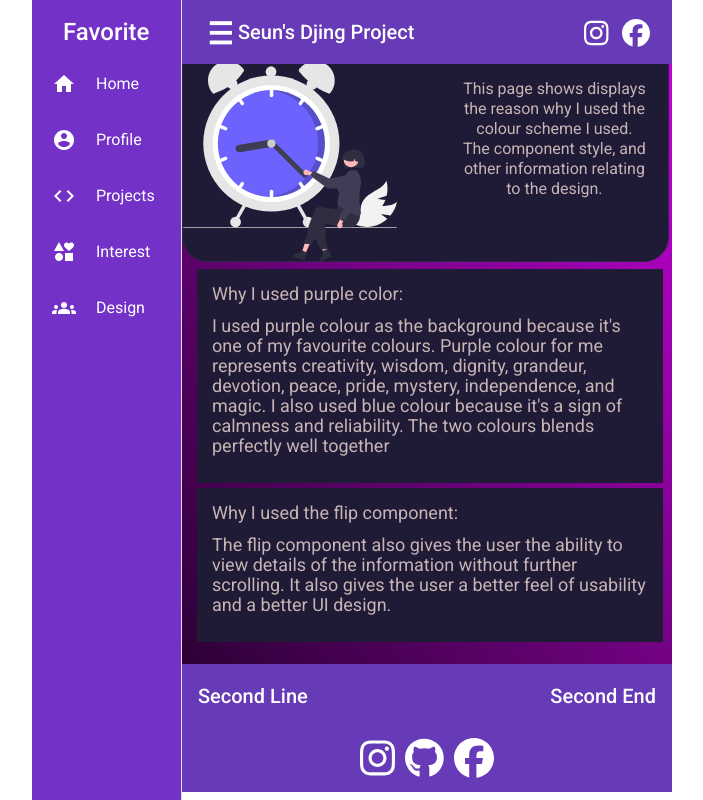
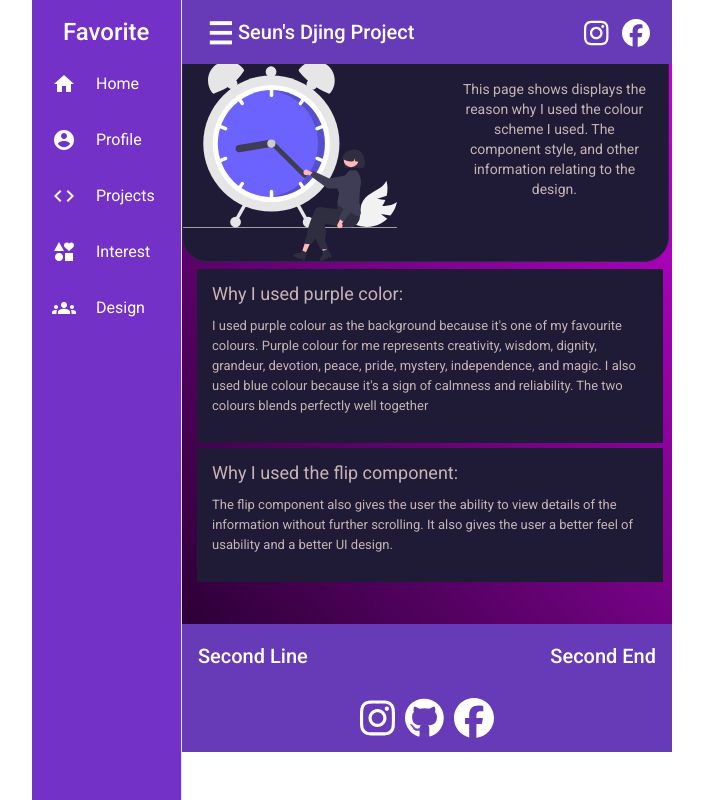
Before and after one commit to ohayamic/seun-blog1, an Angular app: page /design in a window 1280 px wide. Shown: the whole page, without its empty margins (288-991 px from the left). Built offline with nearby package versions, Linux system fonts and the light colour scheme.

Commit message:
Added styling to component

```diff
--- a/src/app/design/design.component.css
+++ b/src/app/design/design.component.css
@@ -1,5 +1,5 @@
 .container{
-height: 75vh;
+height: 70vh;
 display: flex;
 position: relative;
 flex-direction: column;
@@ -30,7 +30,7 @@ background: linear-gradient(to right top, #2d0036, #4f015b, #730283, #9a02ac, #C
 .container>div>div>p{
 text-align: center;
 color: rgb(199, 180, 180);
-font-size: 16px;
+font-size: 14px;
 margin-top: 15px;
 margin-left: auto;
 width: 40%;
@@ -79,7 +79,7 @@ display:block;
 
 @media only screen and (max-width: 600px) {
 .container{
-  height: 80vh;
+  height: 95vh;
   display: flex;
   position: relative;
   flex-direction: column;
--- a/src/app/design/design.component.html
+++ b/src/app/design/design.component.html
@@ -15,7 +15,7 @@
           <div class="skills">
             <p>Why I used purple color:</p>
             <div>
-              <p>
+              <p style="font-size: 13px">
                 I used purple colour as the background because it's one of my favourite colours.
                 Purple colour for me represents creativity, wisdom, dignity, grandeur, devotion, peace, pride, mystery, independence, and magic.
                 I also used blue colour because it's a sign of calmness and reliability. The two colours blends perfectly well together
@@ -25,7 +25,7 @@
           <div class="skills">
             <p>Why I used the flip component:</p>
             <div>
-              <p>
+              <p style="font-size: 13px">
                   The flip component also gives the user the ability to view details of the information without further scrolling. It also gives the
                   user a better feel of usability and a better UI design.
               </p>
```
